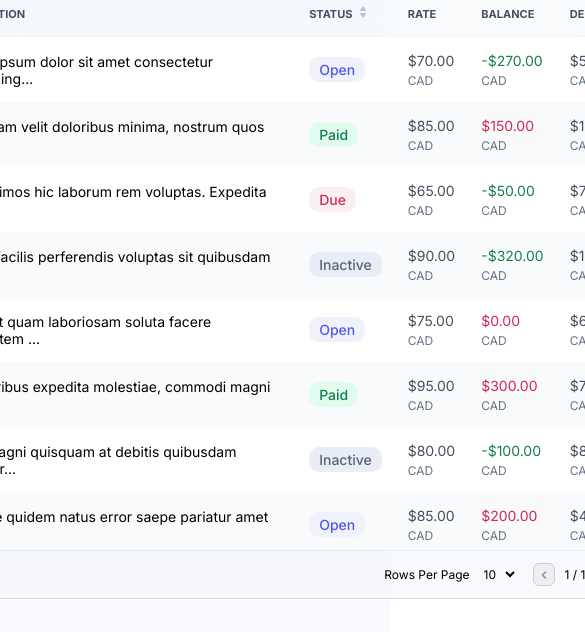
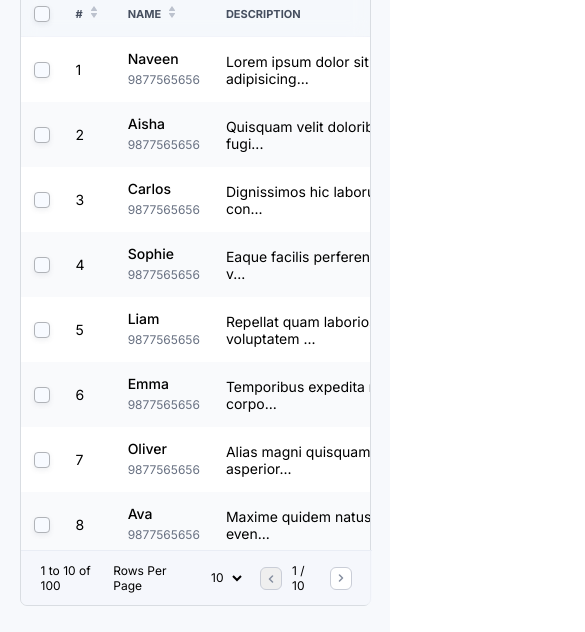
Before and after one commit to nvenkm/aspirehive-table, a plain HTML site: page index.html in a window 390 px wide. Shown: the part 90-722 px from the top of the page, 585 px wide, since content can reach past the window. Drawn offline with Linux system fonts and the light colour scheme.

Commit message:
Responsive table

```diff
--- a/styles.css
+++ b/styles.css
@@ -415,3 +415,17 @@ input[type="checkbox"]:checked:after {
 .label-input-container label {
     width: 140px;
 }
+
+@media (max-width: 1000px) {
+    .table-container {
+        max-width: 90vw;
+    }
+
+    .table-footer {
+        max-width: 90vw;
+    }
+
+    .scrollable-table {
+        overflow-x: auto;
+    }
+}
```
